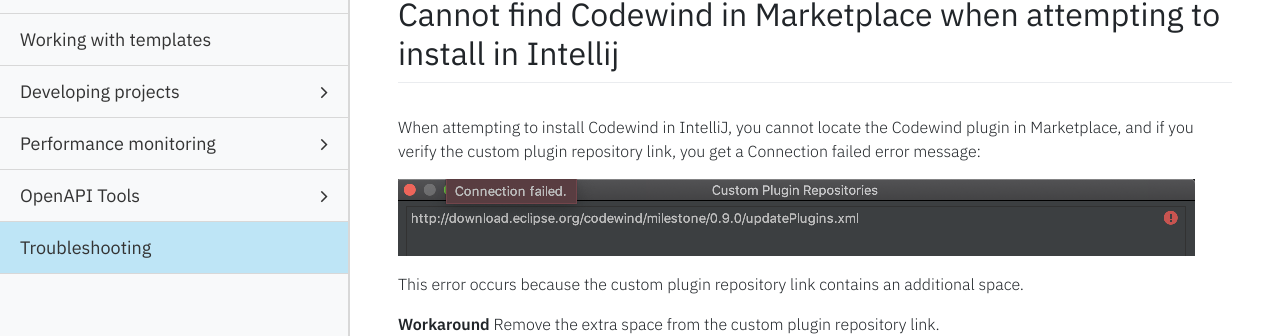
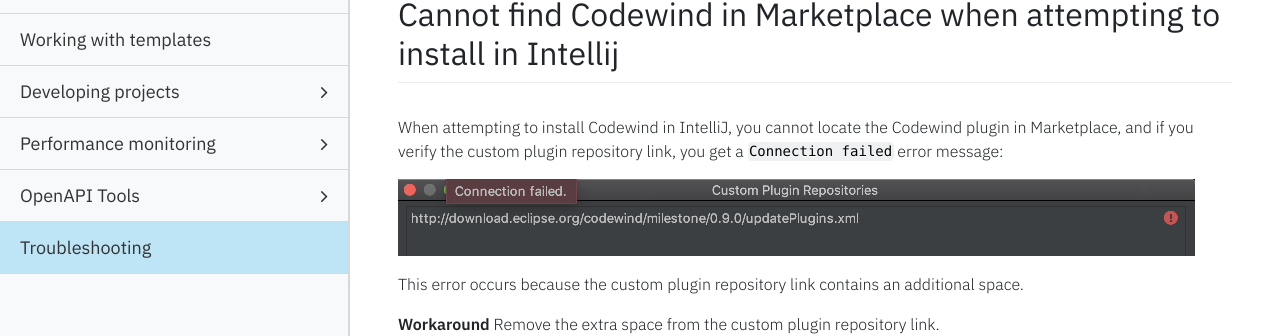
Before and after one commit to eclipse-archived/codewind-docs, a Jekyll site: the page built from docs/_documentations/troubleshooting.md, in a window 1280 px wide and 900 px high, scrolled down 2333 px. Shown: the part 143-479 px from the top of the window. Built offline with Jekyll 4.4.1, drawn with Linux system fonts in a browser that asks for light colours; nearby versions of some CDN libraries; comment, search, counter and statistics services are not loaded.

Commit message:
Review comments
Signed-off-by: micgibso <MICGIBSO@uk.ibm.com>

```diff
--- a/docs/_documentations/troubleshooting.md
+++ b/docs/_documentations/troubleshooting.md
@@ -112,7 +112,7 @@ Issue link: https://github.com/eclipse/codewind/issues/2239
 0.9.0: New
 -->
 ## Cannot find Codewind in Marketplace when attempting to install in Intellij
-When attempting to install Codewind in IntelliJ, you cannot locate the Codewind plugin in Marketplace, and if you verify the custom plugin repository link, you get a Connection failed error message:
+When attempting to install Codewind in IntelliJ, you cannot locate the Codewind plugin in Marketplace, and if you verify the custom plugin repository link, you get a `Connection failed` error message:
 
 ![intellij install error](dist/images/intellij/custom-plugin-repo-connection-failed-error.png)
 
```
